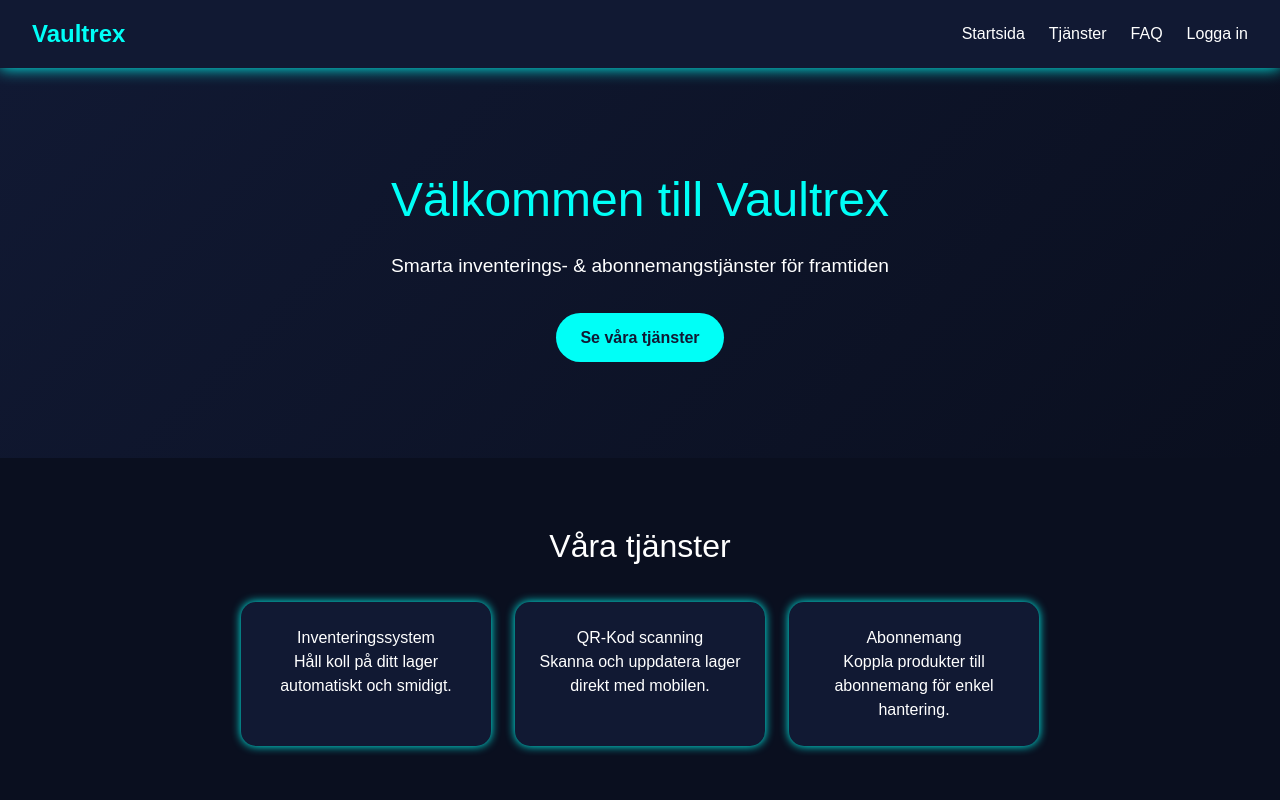
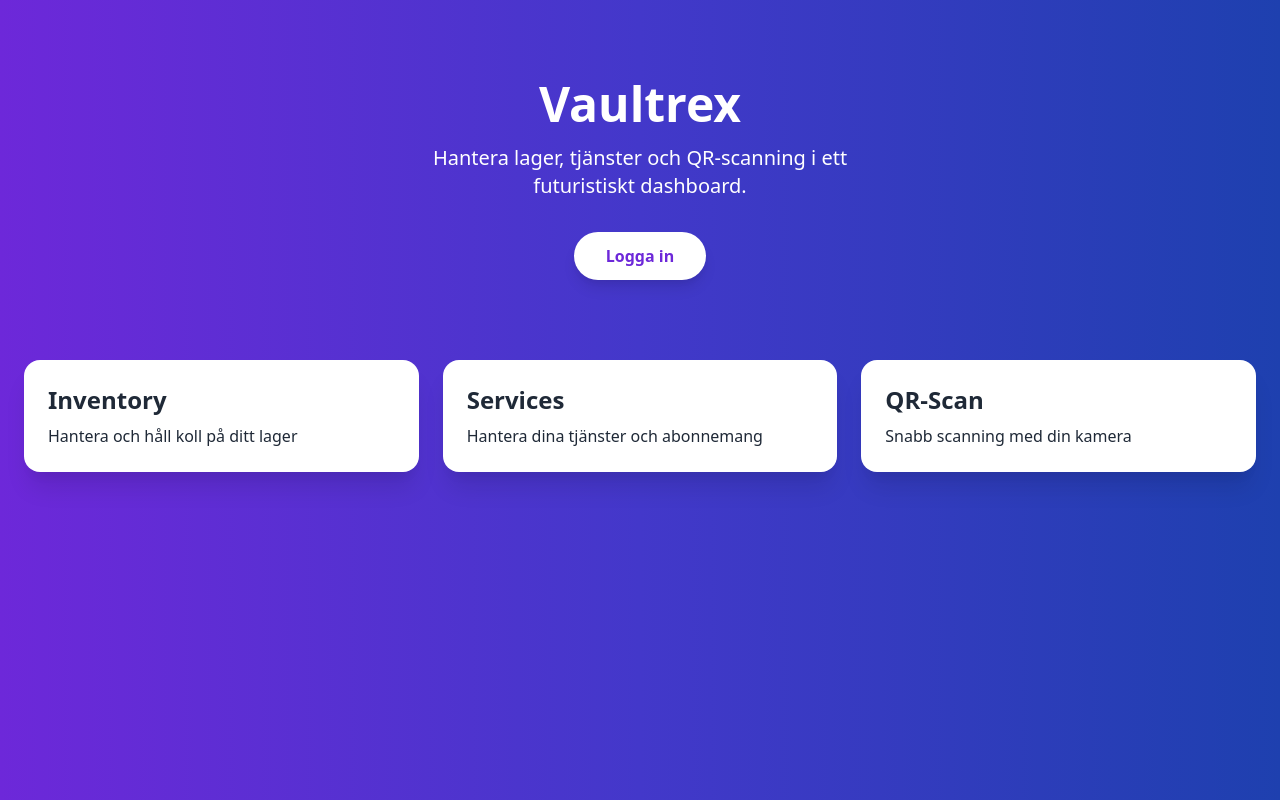
Before and after one commit to FooxxyyDev/vaultrex-frontend, a React (Vite) app: page / in a window 1280 px wide. Shown: the top 800 px of the page. Built offline with nearby package versions, Linux system fonts and the light colour scheme.

Commit message:
Update App.jsx

```diff
--- a/src/App.jsx
+++ b/src/App.jsx
@@ -1,78 +1,36 @@
-import React, { useState } from "react";
-import "./App.css";
+import React from "react";
 
-export default function App() {
-  const [showLogin, setShowLogin] = useState(false);
+function App() {
+  return (
+    <div className="min-h-screen bg-gradient-to-r from-purple-700 via-indigo-700 to-blue-800 text-white">
+      {/* Hero Section */}
+      <div className="flex flex-col items-center justify-center py-20">
+        <h1 className="text-5xl font-extrabold mb-4">Vaultrex</h1>
+        <p className="text-xl mb-8 text-center max-w-lg">
+          Hantera lager, tjänster och QR-scanning i ett futuristiskt dashboard.
+        </p>
+        <button className="px-8 py-3 bg-white text-purple-700 rounded-full font-semibold shadow-lg hover:scale-105 transition">
+          Logga in
+        </button>
+      </div>
 
-  return (
-    <div className="app-container">
-      <header className="navbar">
-        <div className="logo">Vaultrex</div>
-        <nav>
-          <ul>
-            <li><a href="#hero">Startsida</a></li>
-            <li><a href="#services">Tjänster</a></li>
-            <li><a href="#faq">FAQ</a></li>
-            <li>
-              <button className="login-btn" onClick={() => setShowLogin(true)}>Logga in</button>
-            </li>
-          </ul>
-        </nav>
-      </header>
-
-      <section id="hero" className="hero">
-        <h1>Välkommen till Vaultrex</h1>
-        <p>Smarta inventerings- & abonnemangstjänster för framtiden</p>
-        <a href="#services" className="cta">Se våra tjänster</a>
-      </section>
-
-      <section id="services" className="services">
-        <h2>Våra tjänster</h2>
-        <div className="service-cards">
-          <div className="card">
-            <h3>Inventeringssystem</h3>
-            <p>Håll koll på ditt lager automatiskt och smidigt.</p>
-          </div>
-          <div className="card">
-            <h3>QR-Kod scanning</h3>
-            <p>Skanna och uppdatera lager direkt med mobilen.</p>
-          </div>
-          <div className="card">
-            <h3>Abonnemang</h3>
-            <p>Koppla produkter till abonnemang för enkel hantering.</p>
-          </div>
+      {/* Info Cards */}
+      <div className="grid grid-cols-1 md:grid-cols-3 gap-6 px-6 pb-20">
+        <div className="bg-white text-gray-800 p-6 rounded-2xl shadow-xl hover:shadow-2xl transition">
+          <h2 className="text-2xl font-bold mb-2">Inventory</h2>
+          <p>Hantera och håll koll på ditt lager</p>
         </div>
-      </section>
-
-      <section id="faq" className="faq">
-        <h2>Vanliga frågor</h2>
-        <div className="faq-item">
-          <h4>Hur fungerar Vaultrex?</h4>
-          <p>Vaultrex är en komplett plattform för lager och tjänster.</p>
+        <div className="bg-white text-gray-800 p-6 rounded-2xl shadow-xl hover:shadow-2xl transition">
+          <h2 className="text-2xl font-bold mb-2">Services</h2>
+          <p>Hantera dina tjänster och abonnemang</p>
         </div>
-        <div className="faq-item">
-          <h4>Kan jag skräddarsy abonnemang?</h4>
-          <p>Ja, du kan konfigurera allt efter behov.</p>
+        <div className="bg-white text-gray-800 p-6 rounded-2xl shadow-xl hover:shadow-2xl transition">
+          <h2 className="text-2xl font-bold mb-2">QR-Scan</h2>
+          <p>Snabb scanning med din kamera</p>
         </div>
-      </section>
-
-      {showLogin && (
-        <div className="login-modal">
-          <div className="login-content">
-            <span className="close" onClick={() => setShowLogin(false)}>&times;</span>
-            <h2>Logga in</h2>
-            <form>
-              <input type="email" placeholder="E-post" required />
-              <input type="password" placeholder="Lösenord" required />
-              <button type="submit" className="login-submit">Logga in</button>
-            </form>
-          </div>
-        </div>
-      )}
-
-      <footer className="footer">
-        <p>© 2025 Vaultrex. Alla rättigheter reserverade.</p>
-      </footer>
+      </div>
     </div>
   );
 }
+
+export default App;
```
